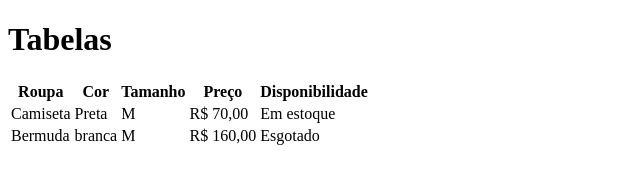
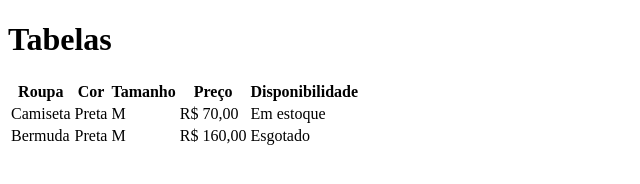
Before and after one commit to Shaka183/aula-tabela, a plain HTML site: page index.html in a window 1280 px wide. Shown: the whole page, without its empty margins (0-640 px from the left). Drawn offline with Linux system fonts and the light colour scheme.

Commit message:
trocado pra preto

```diff
--- a/index.html
+++ b/index.html
@@ -26,7 +26,7 @@
 
         <tr>
             <td>Bermuda</td>
-            <td>branca</td>
+            <td>Preta</td>
             <td>M</td>
             <td>R$ 160,00</td>
             <td>Esgotado</td>
```
